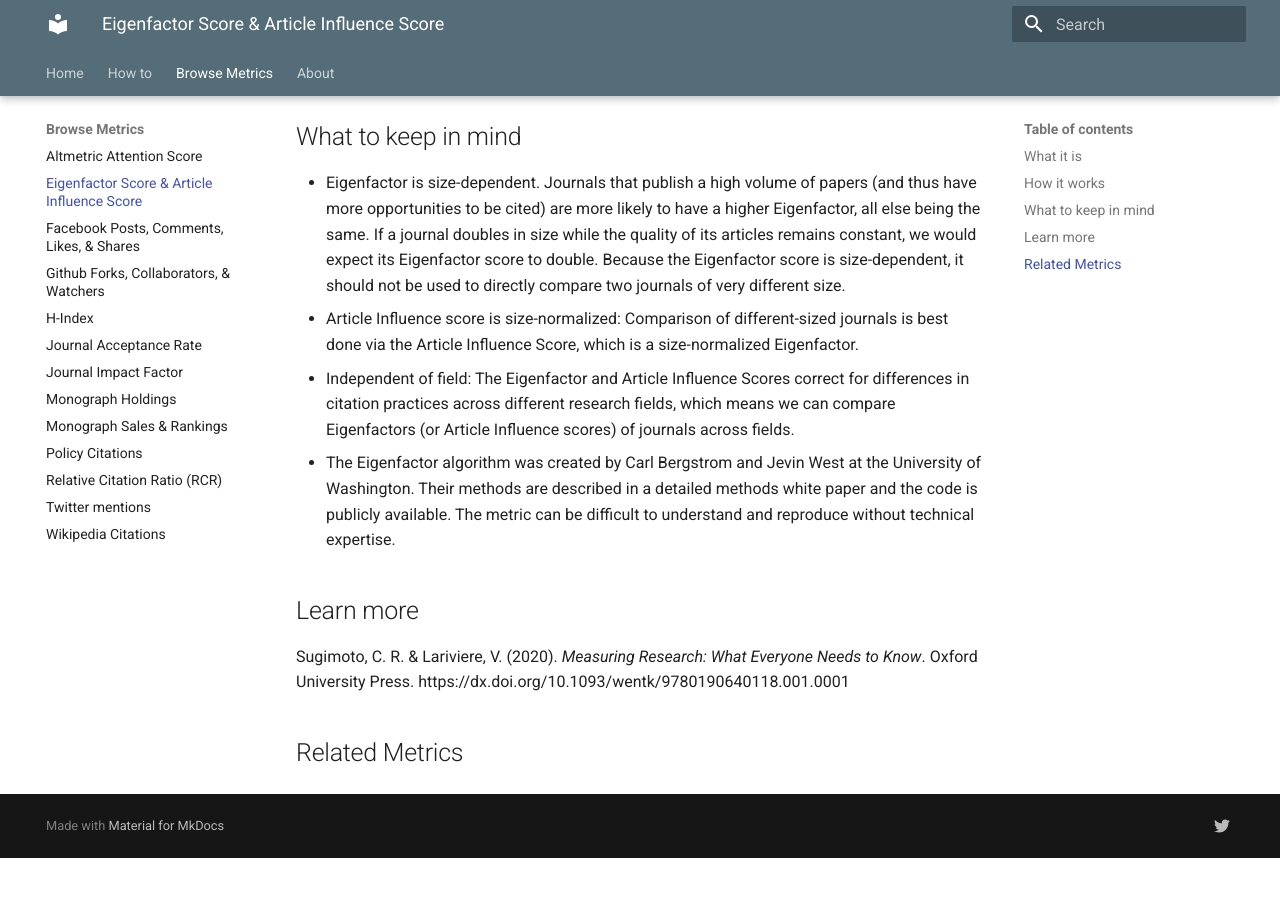
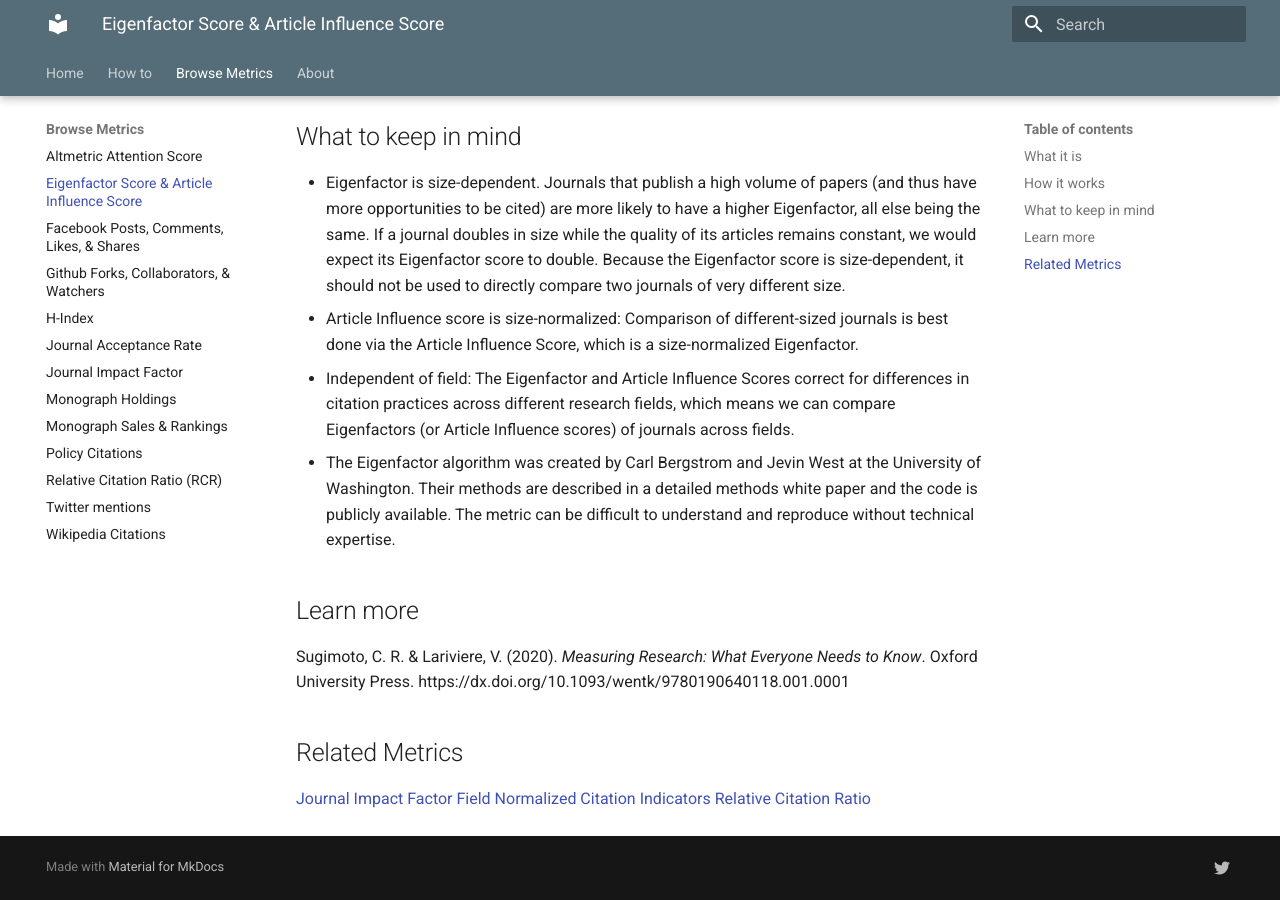
Before and after one commit to rchampieux/diy-documentation, an MkDocs documentation site: the page built from docs/eigenfactor.md, in a window 1280 px wide and 900 px high, scrolled down 1130 px. Built offline with MkDocs 1.6.1 and Material for MkDocs 9.7.7, drawn with Linux system fonts in a browser that asks for light colours; before the commit the page ends 1988 px from its top, so only the background shows below that.

Commit message:
add related metrics

```diff
--- a/docs/eigenfactor.md
+++ b/docs/eigenfactor.md
@@ -31,3 +31,6 @@ Sugimoto, C. R. & Lariviere, V. (2020). *Measuring Research: What Everyone Needs
 
 
 ## Related Metrics
+[Journal Impact Factor]()
+[Field Normalized Citation Indicators]()
+[Relative Citation Ratio]()
```
